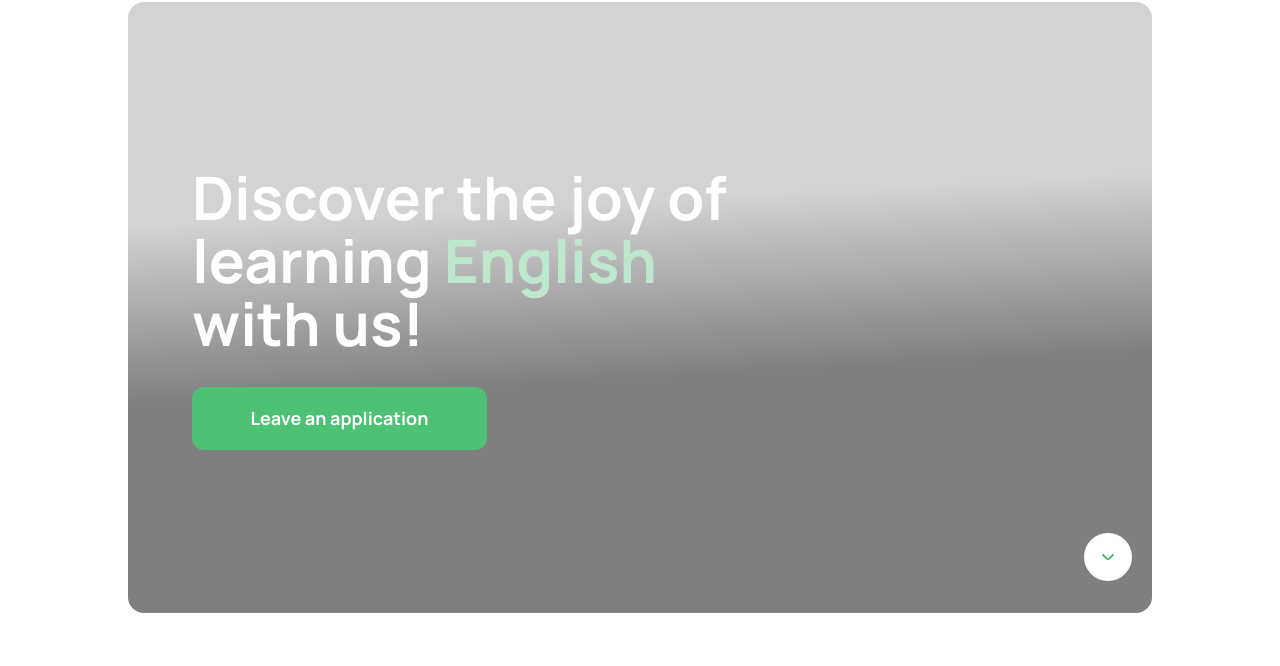
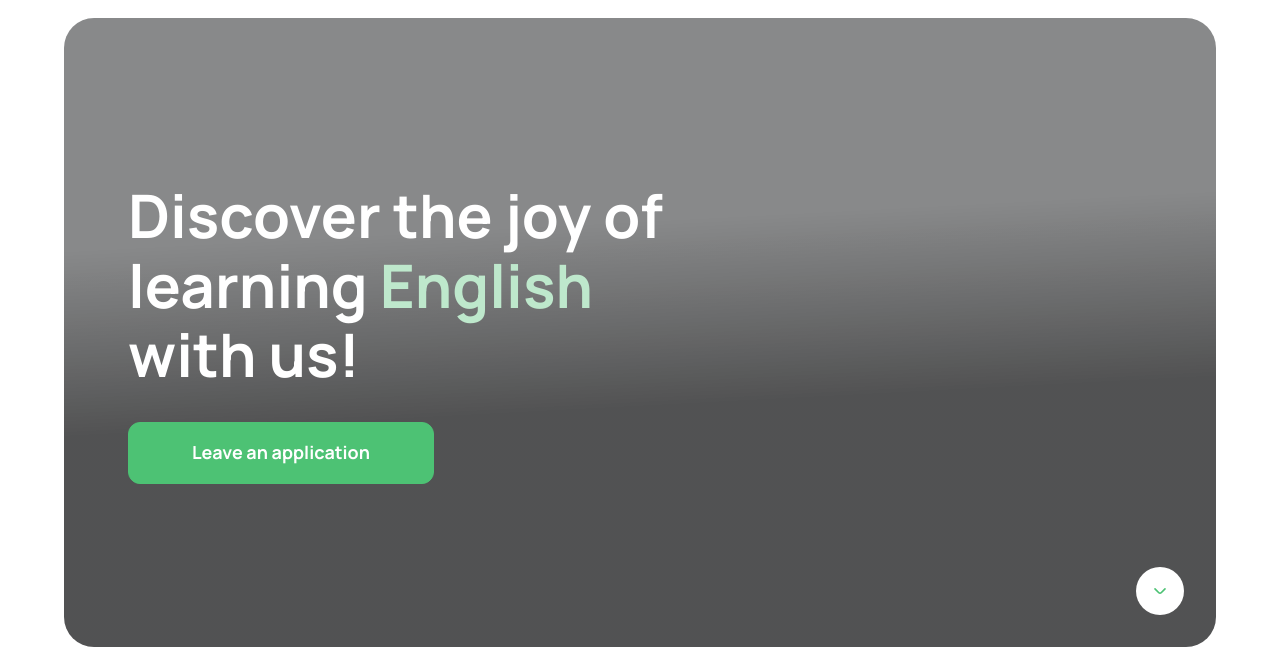
Before and after one commit to VOSolyanik/project-abovytan, a website built with Vite: page src/index.html in a window 1280 px wide. Shown: the part 82-748 px from the top of the page. Built offline with nearby package versions, Linux system fonts and the light colour scheme; files whose address does not match are found by name.

Commit message:
Hero fixes

```diff
--- a/src/css/common/base.css
+++ b/src/css/common/base.css
@@ -11,7 +11,7 @@
   --light-green-color: #d4fde1;
   --light-green-underline: #bee8cc;
   --gray-color: #f3f5f6;
-  --charcoal-lite: rgba(var(--charcoal-black-rgb), 0.5);
+  --charcoal-light: rgba(var(--charcoal-black-rgb), 0.5);
 
   --primary-text-color: var(--charcoal-black-color);
   --primary-bg-color: var(--white-color);
--- a/src/css/common/section.css
+++ b/src/css/common/section.css
@@ -34,7 +34,7 @@
   margin-bottom: 40px;
   font-size: 14px;
   line-height: 1.714;
-  color: var(--charcoal-lite);
+  color: var(--charcoal-light);
   text-align: center;
 }
 
--- a/src/css/sections/header.css
+++ b/src/css/sections/header.css
@@ -1,10 +1,17 @@
 .header {
   padding: 12px 0;
+  margin-bottom: 8px;
+}
+@media only screen and (min-width: 768px) {
+  .header {
+    margin-bottom: 32px;
+  }
 }
 
 @media only screen and (min-width: 1152px) {
   .header {
     padding: 20px 0;
+    margin-bottom: 16px;
   }
 }
 
--- a/src/css/sections/hero.css
+++ b/src/css/sections/hero.css
@@ -1,7 +1,16 @@
+@media only screen and (min-width: 1152px) {
+  .hero .container {
+    padding: 0;
+  }
+}
 .hero-wrapper {
-  padding: 425px 20px 14px;
-  background-color: #d3d3d3;
+  display: flex;
+  justify-content: center;
+  align-items: end;
+  position: relative;
   border-radius: 16px;
+  height: 709px;
+  background-color: var(--charcoal-light);
   background-repeat: no-repeat;
   background-position: center;
   background-size: cover;
@@ -15,7 +24,6 @@
       url('../images/hero/bg_mob.jpg') type('image/jpg')
     );
 }
-
 @media (min-resolution: 192dpi) {
   .hero-wrapper {
     background-image: linear-gradient(
@@ -31,9 +39,10 @@
 }
 @media only screen and (min-width: 768px) {
   .hero-wrapper {
-    padding-top: 260px;
-    padding-left: 32px;
-    padding-bottom: 32px;
+    justify-content: start;
+    align-items: center;
+    height: 704px;
+    border-radius: 30px;
     background-image: linear-gradient(
         357deg,
         rgba(0, 0, 0, 0.4) 39.23%,
@@ -45,7 +54,6 @@
       );
   }
 }
-
 @media only screen and (min-width: 768px) and (min-resolution: 192dpi) {
   .hero-wrapper {
     background-image: linear-gradient(
@@ -59,12 +67,9 @@
       );
   }
 }
-
-@media only screen and (min-width: 1280px) {
+@media only screen and (min-width: 1152px) {
   .hero-wrapper {
-    padding-top: 164px;
-    padding-left: 64px;
-    padding-bottom: 32px;
+    height: 629px;
     background-image: linear-gradient(
         357deg,
         rgba(0, 0, 0, 0.4) 39.23%,
@@ -76,8 +81,7 @@
       );
   }
 }
-
-@media only screen and (min-width: 1280px) and (min-resolution: 192dpi) {
+@media only screen and (min-width: 1152px) and (min-resolution: 192dpi) {
   .hero-wrapper {
     background-image: linear-gradient(
         357deg,
@@ -90,58 +94,51 @@
       );
   }
 }
+.hero-content {
+  padding-bottom: 72px;
+}
+@media only screen and (min-width: 768px) {
+  .hero-content {
+    padding-bottom: 0;
+    padding-left: 32px;
+  }
+}
+@media only screen and (min-width: 1152px) {
+  .hero-content {
+    padding-left: 64px;
+  }
+}
 .hero-title {
   color: var(--white-color);
   font-size: 38px;
-  line-height: 1.05;
+  line-height: 1.052;
   max-width: 295px;
   margin-bottom: 40px;
 
   span {
-    color: var(--secondary-green-color, #bee8cc);
+    color: var(--light-green-underline);
   }
 }
 @media screen and (min-width: 768px) {
   .hero-title {
     font-size: 60px;
+    line-height: 1.166;
     max-width: 488px;
     margin-bottom: 32px;
   }
 }
-@media screen and (min-width: 1280px) {
+@media screen and (min-width: 1152px) {
   .hero-title {
-    font-size: 60px;
     max-width: 564px;
-    margin-bottom: 32px;
   }
 }
-.hero-link {
-  display: flex;
-  justify-content: center;
-  align-items: center;
-  max-width: 295px;
-  padding: 14px;
-  border-radius: 12px;
-  background: var(--green-color);
-  color: var(--white-color);
-  font-size: 14px;
-  font-weight: 700;
-  line-height: 1.71;
-  transition: var(--transition-duration) var(--transition-function);
-  transition-property: background-color;
+.hero-content .btn-primary {
+  max-width: 306px;
 }
-.hero-link:hover,
-.hero-link:focus {
-  background: var(--green-pressed-color, #38ae5f);
-}
-@media screen and (min-width: 768px) {
-  .hero-link {
-    padding: 16px;
-    font-size: 18px;
-  }
-}
-
 .hero-scroll-down {
+  position: absolute;
+  right: 14px;
+  bottom: 14px;
   margin-left: auto;
   margin-top: 20px;
   width: 38px;
@@ -155,23 +152,23 @@
   border-radius: 50%;
   cursor: pointer;
 }
+@media screen and (min-width: 768px) {
+  .hero-scroll-down {
+    width: 48px;
+    height: 48px;
+    right: 32px;
+    bottom: 32px;
+  }
+}
 .hero-scroll-down:hover,
 .hero-scroll-down:focus {
-  background-color: var(--green-pressed-color, #38ae5f);
+  background-color: var(--green-pressed-color);
   color: var(--white-color);
 }
-@media screen and (min-width: 768px) {
-  .hero-scroll-down {
-    margin-top: 215px;
-    width: 48px;
-    height: 48px;
-  }
-}
-@media screen and (min-width: 1280px) {
-  .hero-scroll-down {
-    margin-top: 83px;
-  }
+.hero-scroll-down:hover .hero-icon,
+.hero-scroll-down:focus .hero-icon {
+  fill: var(--white-color);
 }
 .hero-icon {
-  fill: currentColor;
+  fill: var(--green-color);
 }
--- a/src/partials/hero.html
+++ b/src/partials/hero.html
@@ -1,10 +1,12 @@
 <section class="hero">
   <div class="container">
     <div class="hero-wrapper">
-      <h1 class="hero-title">
-        Discover the joy of learning <span>English</span> with us!
-      </h1>
-      <a class="hero-link" href="#">Leave an application</a>
+      <div class="hero-content">
+        <h1 class="hero-title">
+          Discover the joy of learning <span>English</span> with us!
+        </h1>
+        <a class="btn btn-primary" href="#leave-application">Leave an application</a>
+      </div>
       <a class="hero-scroll-down" href="#footer" aria-label="Scroll down">
         <svg class="hero-icon" width="20" height="20">
           <use href="./images/sprite.svg#arrow-down"></use>
```
